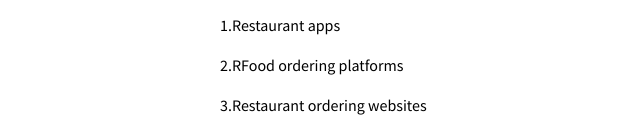
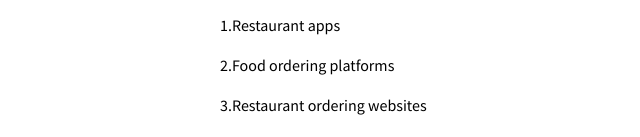
Before and after one commit to KAKOOZA-99/group, a plain HTML site: page index.html in a window 1280 px wide. Shown: the part 660-797 px from the top of the page, 0-640 px from the left. Drawn offline with nearby package versions, Linux system fonts and the light colour scheme.

Commit message:
Update index.html

```diff
--- a/index.html
+++ b/index.html
@@ -71,7 +71,7 @@
             <h3>Types of online food ordering platforms:</h3>
             <p class="">
               <p>1.Restaurant apps</p>
-              <p>2.RFood ordering platforms</p>
+              <p>2.Food ordering platforms</p>
               <p>3.Restaurant ordering websites</p>
 
 
```
